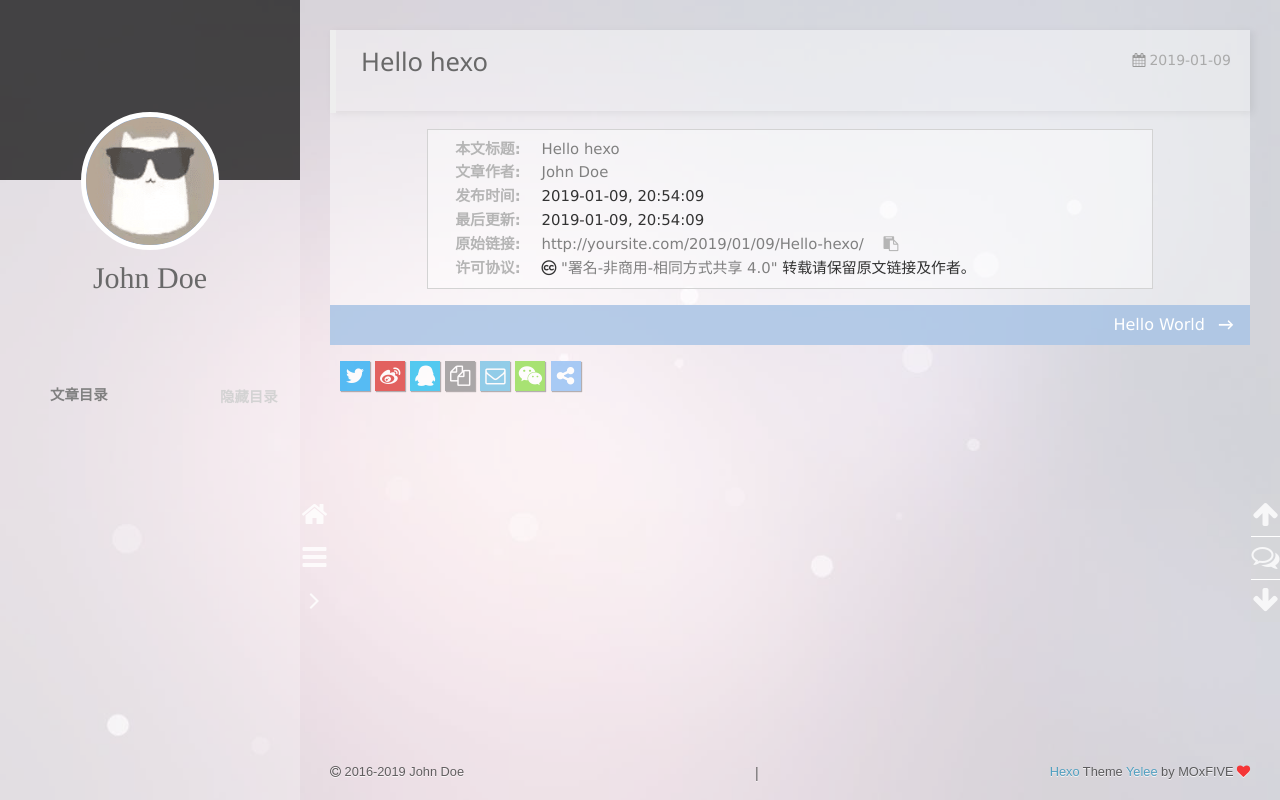
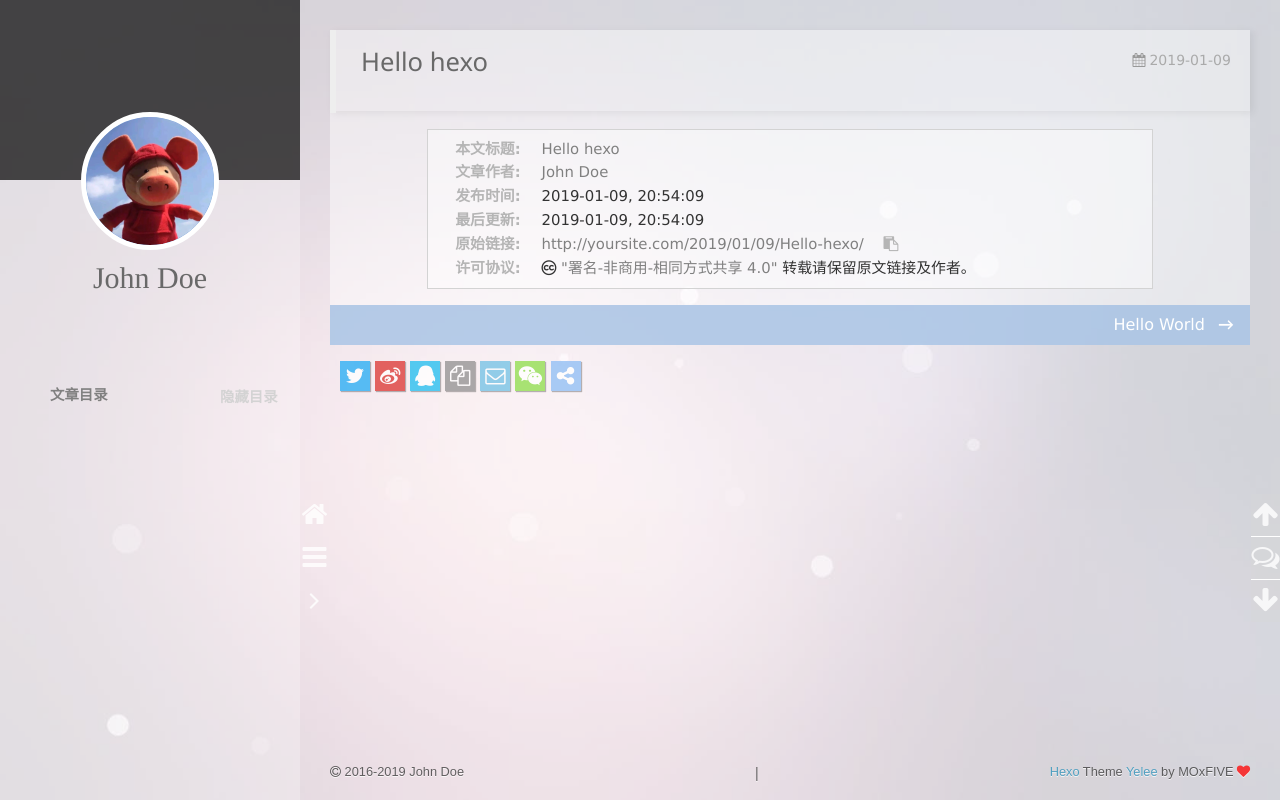
Before and after one commit to Sky-TL/Sky-TL.github.io, a plain HTML site: page 2019/01/09/Hello-hexo/index.html in a window 1280 px wide. Drawn offline with nearby package versions, Linux system fonts and the light colour scheme; some packages are replaced by stand-ins of ours; a script that the page names is missing.

Commit message:
Site updated: 2019-01-14 16:50:46

```diff
--- a/2019/01/09/Hello-hexo/index.html
+++ b/2019/01/09/Hello-hexo/index.html
@@ -1,5 +1,5 @@
 <!DOCTYPE html>
-<html>
+<html lang="zh-Hans">
 <head><meta name="generator" content="Hexo 3.8.0">
 
     <!--[if lt IE 9]>
@@ -19,7 +19,7 @@
 <meta property="og:title" content="Hello hexo">
 <meta property="og:url" content="http://yoursite.com/2019/01/09/Hello-hexo/index.html">
 <meta property="og:site_name" content="Hexo">
-<meta property="og:locale" content="default">
+<meta property="og:locale" content="zh-Hans">
 <meta property="og:updated_time" content="2019-01-09T12:54:09.795Z">
 <meta name="twitter:card" content="summary">
 <meta name="twitter:title" content="Hello hexo">
@@ -94,7 +94,7 @@
 <div class="intrude-less">
     <header id="header" class="inner">
         <a href="/" class="profilepic">
-            <img src="/img/avatar.png" class="animated zoomIn">
+            <img src="/img/IMG_3468.JPG" class="animated zoomIn">
         </a>
         <hgroup>
           <h1 class="header-author"><a href="/">John Doe</a></h1>
@@ -219,7 +219,7 @@
     <div class="intrude-less">
         <header id="header" class="inner">
             <a href="/" class="profilepic">
-                <img src="/img/avatar.png" class="animated zoomIn">
+                <img src="/img/IMG_3468.JPG" class="animated zoomIn">
             </a>
             <hgroup>
               <h1 class="header-author"><a href="/" title="回到主页">John Doe</a></h1>
```
Also changed, not shown: 2019/01/09/hello-world/index.html (+4 -4 lines), archives/2019/01/index.html (+4 -4 lines), archives/2019/index.html (+4 -4 lines), archives/index.html (+4 -4 lines), index.html (+4 -4 lines), img/IMG_3455.JPG (added), img/IMG_3456.JPG (added), img/IMG_3467.JPG (added), img/IMG_3468.JPG (added).
